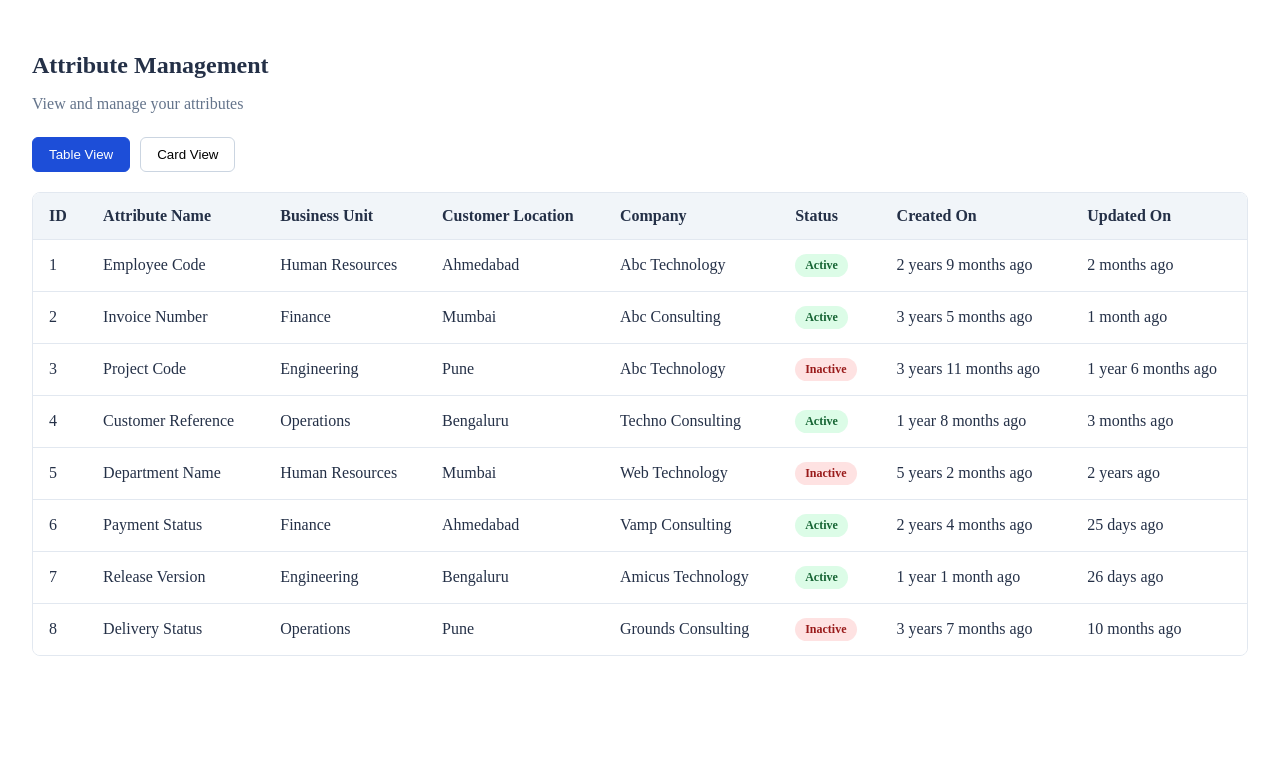
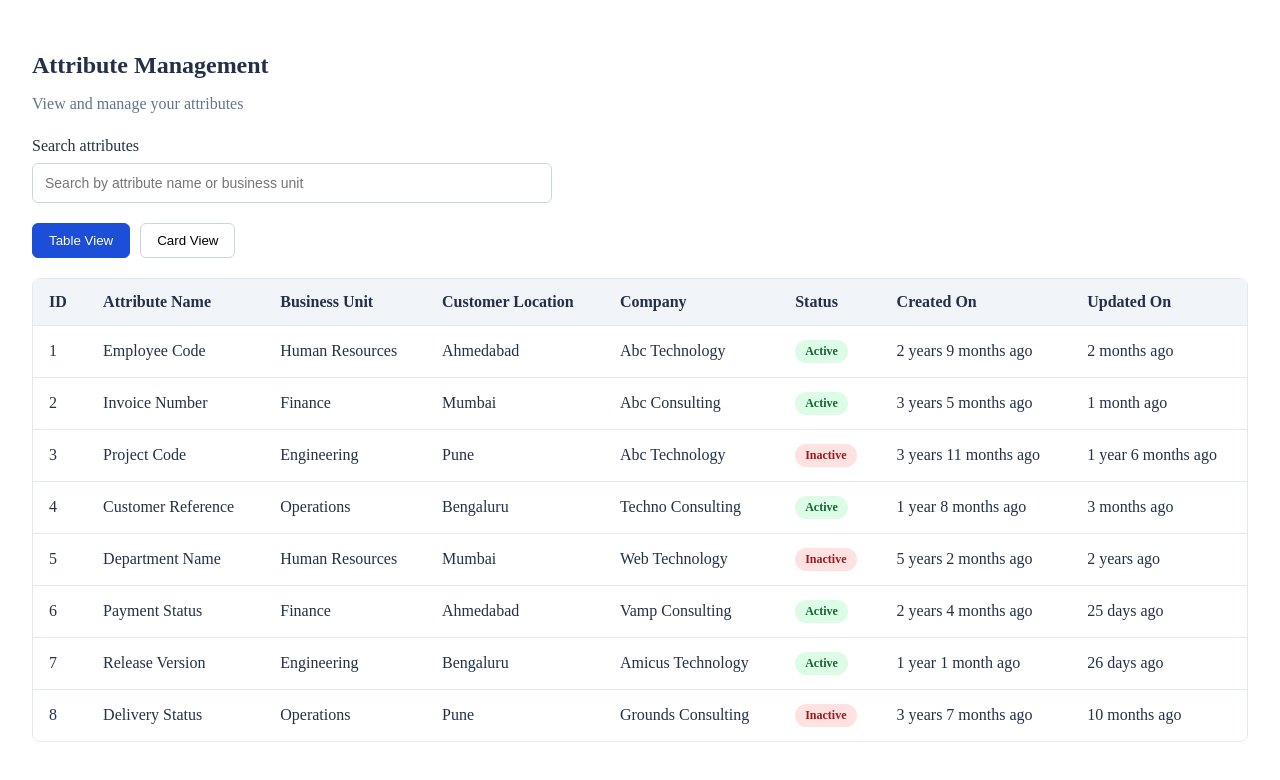
Before and after one commit to Parth-Amicus/attribute-management-ui, an Angular app: page / in a window 1280 px wide. Shown: the top 780 px of the page. Built offline with nearby package versions, Linux system fonts and the light colour scheme.

Commit message:
add : search box filter T9

```diff
--- a/src/app/components/attribute-list/attribute-list.css
+++ b/src/app/components/attribute-list/attribute-list.css
@@ -72,3 +72,31 @@ tbody tr:last-child td {
   grid-template-columns: repeat(auto-fit, minmax(280px, 1fr));
   gap: 16px;
 }
+
+
+
+.search-container {
+  display: flex;
+  flex-direction: column;
+  gap: 8px;
+  max-width: 520px;
+  margin: 20px 0;
+}
+
+.search-container label {
+  font-weight: 540;
+}
+
+.search-container input {
+  width: 100%;
+  box-sizing: border-box;
+  padding: 11px 12px;
+  border: 1px solid #cbd5e1;
+  border-radius: 6px;
+  font-size: 14px;
+}
+
+.search-container input:focus {
+  outline: 2px solid #93c5fd;
+  border-color: #2563eb;
+}
--- a/src/app/components/attribute-list/attribute-list.html
+++ b/src/app/components/attribute-list/attribute-list.html
@@ -2,6 +2,21 @@
 <section class="page">
   <h1>Attribute Management</h1>
   <p class="subtitle">View and manage your attributes</p>
+
+
+
+<div class="search-container">
+  <label for="attribute-search">Search attributes</label>
+
+  <input
+    id="attribute-search"
+    type="search"
+    /* connecting the search term property in component */
+    [(ngModel)]="searchTerm"
+    placeholder="Search by attribute name or business unit"
+  />
+</div>
+
 
   <div class="view-toggle">
     <button
@@ -41,7 +56,7 @@
 
         <tbody>
           @for (attribute of attributes; track attribute.AttributeId) {
-            <tr>
+            <tr  *appFilterBy="{ item: attribute, term: searchTerm }">
               <!-- {{}}interpolation - display ts value in html -->
               <td>{{ attribute.AttributeId }}</td>
               <td>{{ attribute.AttributeName }}</td>
@@ -68,7 +83,7 @@
   } @else {
     <div class="card-grid">
       @for (attri of attributes; track attri.AttributeId) {
-        <app-attribute-card [attribute]="attri" />
+        <app-attribute-card   *appFilterBy="{ item: attri, term: searchTerm }" [attribute]="attri" />
         <!-- [attribute] on the left refers to an input property on AttributeCardComponent -->
         } @empty {
         <p>No attributes found</p>
--- a/src/app/components/attribute-list/attribute-list.ts
+++ b/src/app/components/attribute-list/attribute-list.ts
@@ -1,15 +1,17 @@
 
 import { Component, OnInit } from '@angular/core';
-//import { DatePipe } from '@angular/common';
+import { DatePipe } from '@angular/common';
 import { AttributeService } from '../../services/attribute';
 import { IAttribute } from '../../interface/attribute.interface';
 import { AttributeCardComponent } from '../attribute-card/attribute-card';
 import { ActiveStatusDirective } from '../../directives/active-status';
 import { RelativeTimePipe } from '../../pipes/relative-time-pipe';
+import { FormsModule } from '@angular/forms';
+import { FilterByDirective } from '../../directives/filter-by';
 @Component({
   selector: 'app-attribute-list',
   standalone: true,
-  imports: [AttributeCardComponent,ActiveStatusDirective,RelativeTimePipe],
+  imports: [FormsModule,FilterByDirective,AttributeCardComponent,ActiveStatusDirective,RelativeTimePipe],
   templateUrl: './attribute-list.html', // html gets access to attributes from here
   styleUrl: './attribute-list.css'
 })
@@ -19,6 +21,9 @@ export class AttributeListComponent implements OnInit {
 
   // the table is the default view
   viewMode: 'table' | 'card' = 'table';
+
+    // search term stays in the parent when the view changes
+  searchTerm = '';
 
   constructor(private attributeService: AttributeService) {} // provides service instance
 
--- /dev/null
+++ b/src/app/directives/filter-by.ts
@@ -0,0 +1,46 @@
+
+import {Directive,Input,OnChanges,TemplateRef,ViewContainerRef} from '@angular/core';
+
+import { IAttribute } from '../interface/attribute.interface';
+
+interface FilterByContext {
+  item: IAttribute;
+  term: string;
+} // defines the data expected by the directive
+
+@Directive({
+  selector: '[appFilterBy]',
+  standalone: true
+})
+export class FilterByDirective implements OnChanges {
+
+  @Input({ required: true }) appFilterBy!: FilterByContext; //receives current attribute and search term
+
+  private hasView = false; //?
+
+  constructor(
+    private templateRef: TemplateRef<unknown>,
+    private viewContainer: ViewContainerRef // provides a place where angular can insert or clear template view
+  ) {}
+
+  ngOnChanges(): void { // runs when change in directive
+    const item = this.appFilterBy?.item; //? making it optional
+    const term = (this.appFilterBy?.term ?? '').trim().toLowerCase();
+
+    const matches =
+      !!item &&
+      (
+        term === '' ||
+        item.AttributeName.toLowerCase().includes(term) ||
+        item.BusinessUnitName.toLowerCase().includes(term)
+      );
+
+    if (matches && !this.hasView) {
+      this.viewContainer.createEmbeddedView(this.templateRef); //createEmbeddedView - tells angular to display the template
+      this.hasView = true;
+    } else if (!matches && this.hasView) {
+      this.viewContainer.clear();
+      this.hasView = false;
+    }
+  }
+}
```
Also changed, not shown: 2 other files (tests, documents, lock files or other folders).
